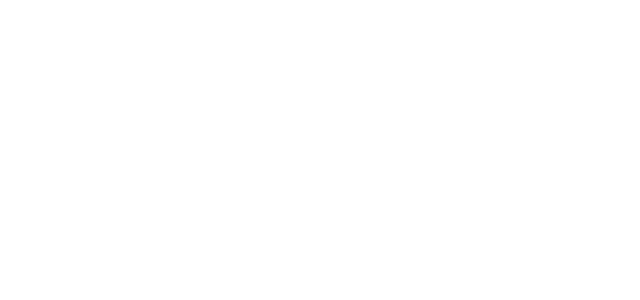
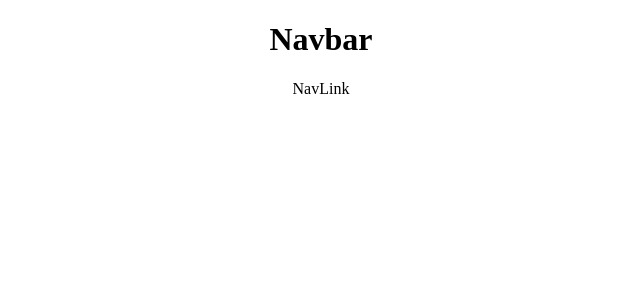
Before and after one commit to morales-martin/personal-website, a React (Create React App) app: page / in a window 1280 px wide. Shown: the top 300 px of the page, without its empty margins (319-959 px from the left). Built offline with nearby package versions, Linux system fonts and the light colour scheme.

Commit message:
navbar init

```diff
--- a/package.json
+++ b/package.json
@@ -8,7 +8,9 @@
     "@testing-library/user-event": "^13.5.0",
     "react": "^17.0.2",
     "react-dom": "^17.0.2",
+    "react-router-dom": "^6.2.1",
     "react-scripts": "5.0.0",
+    "styled-components": "^5.3.3",
     "web-vitals": "^2.1.4"
   },
   "scripts": {
--- a/src/App.js
+++ b/src/App.js
@@ -1,8 +1,10 @@
 import './App.css';
+import Navbar from './Navbar'
 
 function App() {
   return (
     <div className="App">
+      <Navbar></Navbar>
     </div>
   );
 }
--- /dev/null
+++ b/src/NavLink.js
@@ -0,0 +1,9 @@
+import React from 'react'
+
+function NavLink() {
+  return (
+    <div>NavLink</div>
+  )
+}
+
+export default NavLink
--- /dev/null
+++ b/src/Navbar.js
@@ -0,0 +1,13 @@
+import React from 'react'
+import NavLink from './NavLink'
+
+function navbar() {
+  return (
+    <div>
+        <h1>Navbar</h1>
+        <NavLink></NavLink>
+    </div>
+  )
+}
+
+export default navbar
```
Also changed, not shown: 1 other file (tests, documents, lock files or other folders).
